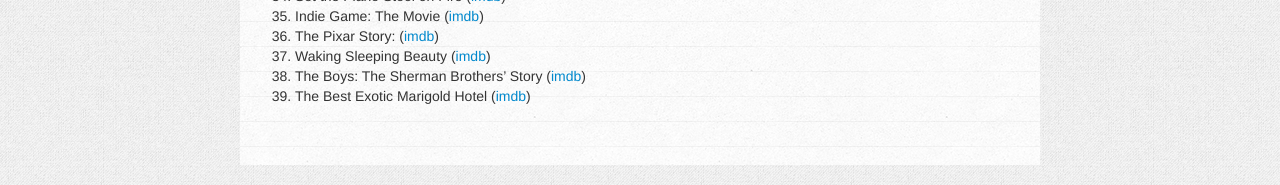
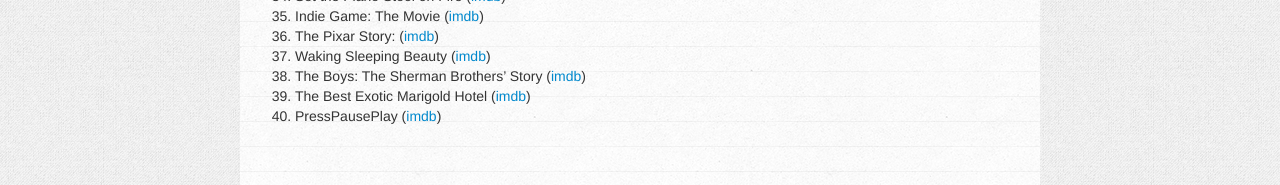
Before and after one commit to charlottepierce/charlottepierce.github.com, a Jekyll site: the page built from _posts/2013-01-01-50-50-Challenge-2013.markdown, in a window 1280 px wide. Shown: the part 1462-1647 px from the top of the page. Built offline with Jekyll 4.4.1, drawn with Linux system fonts in a browser that asks for light colours.

Commit message:
Updated 50/50 challenge list.
Signed-off-by: Charlotte Pierce <charlotte@malformed-bits.com>

```diff
--- a/_posts/2013-01-01-50-50-Challenge-2013.markdown
+++ b/_posts/2013-01-01-50-50-Challenge-2013.markdown
@@ -68,3 +68,4 @@
 37. Waking Sleeping Beauty ([imdb](http://www.imdb.com/title/tt1159961/))
 38. The Boys: The Sherman Brothers' Story ([imdb](http://www.imdb.com/title/tt1015971/))
 39. The Best Exotic Marigold Hotel ([imdb](http://www.imdb.com/title/tt1412386/))
+40. PressPausePlay ([imdb](http://www.imdb.com/title/tt1737674/))
```
